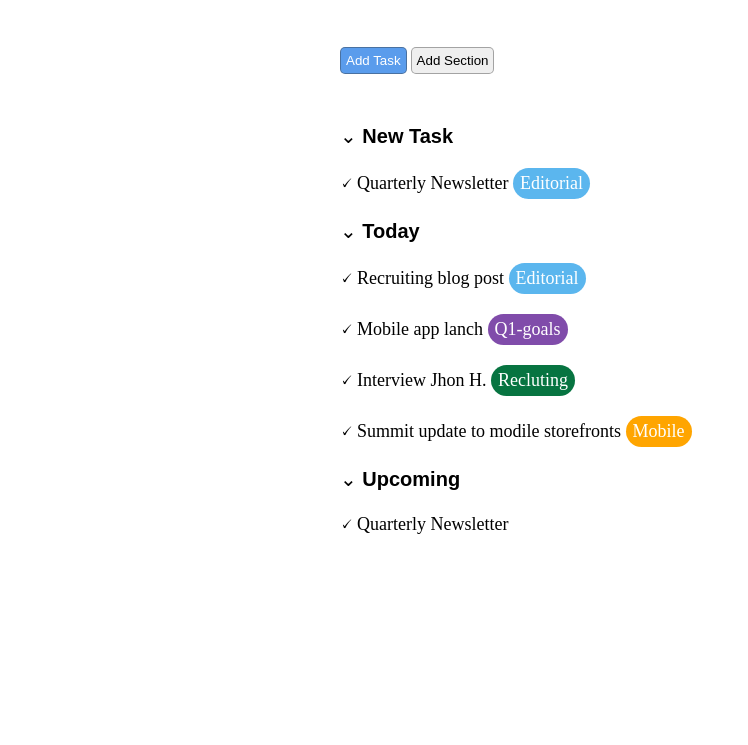
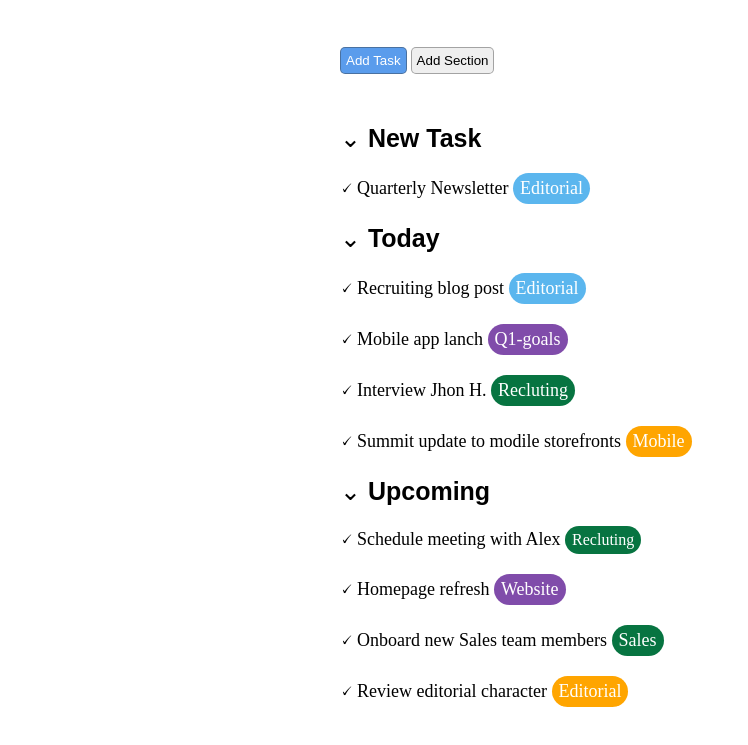
Before and after one commit to codeMatt91/html-css-toboolist, a plain HTML site: page index.html in a window 1280 px wide. Shown: the part 57-802 px from the top of the page, without its empty margins (0-748 px from the left). Drawn offline with Linux system fonts and the light colour scheme.

Commit message:
add final section

```diff
--- a/css/style.css
+++ b/css/style.css
@@ -51,7 +51,7 @@ button {
 .title-list {
    margin: 20px 0;
    font-family: sans-serif;
-   font-size: 20px;
+   font-size: 25px;
 }
 
 .row-list {
--- a/index.html
+++ b/index.html
@@ -35,8 +35,10 @@
                <div class="row-list"> &#128504; Summit update to modile storefronts  <div class="marker orange"> Mobile </div> </div>
 
                <div class="title-list"> &#8964; <strong> Upcoming </strong> </div>
-               <span class="row-list"> &#128504; Quarterly Newsletter </span> <div class="marker"> Editorial </div>
-
+               <span class="row-list"> &#128504; Schedule meeting with Alex </span> <div class="marker green"> Recluting </div>
+               <div class="row-list"> &#128504; Homepage refresh  <div class="marker violet"> Website </div> </div>
+               <div class="row-list"> &#128504; Onboard new Sales team members  <div class="marker green"> Sales </div> </div>
+               <div class="row-list"> &#128504; Review editorial character  <div class="marker orange"> Editorial </div> </div>
 
             </div>
          </section>
```
